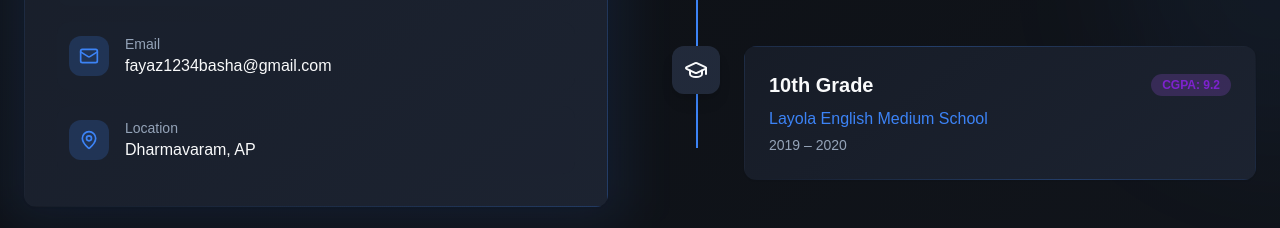
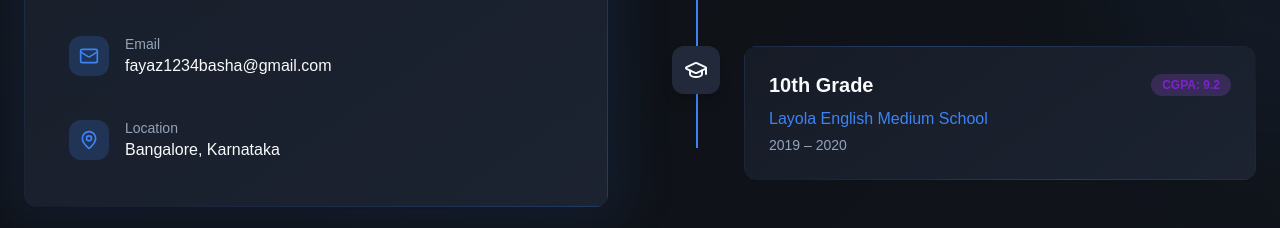
Before and after one commit to jiiSayyad/fayaz-basha-portfolio-showcase, a React (Vite) app: page / in a window 1280 px wide. Shown: the part 1860-2088 px from the top of the page. Built offline with nearby package versions, Linux system fonts and the light colour scheme.

Commit message:
Change location to Bangalore
Co-authored-by: jiiSayyad <221338711+jiiSayyad@users.noreply.github.com>

```diff
--- a/src/pages/Index.tsx
+++ b/src/pages/Index.tsx
@@ -556,7 +556,7 @@ const Portfolio = () => {
                           </div>
                           <div>
                             <p className="text-sm text-muted-foreground">Location</p>
-                            <p className="font-medium">Dharmavaram, AP</p>
+                            <p className="font-medium">Bangalore, Karnataka</p>
                           </div>
                         </div>
                       </div>
@@ -910,7 +910,7 @@ const Portfolio = () => {
                     </div>
                     <div>
                       <p className="font-medium">Location</p>
-                      <p className="text-muted-foreground">Dharmavaram, Andhra Pradesh</p>
+                      <p className="text-muted-foreground">Bangalore, Karnataka</p>
                     </div>
                   </div>
                 </div>
```
